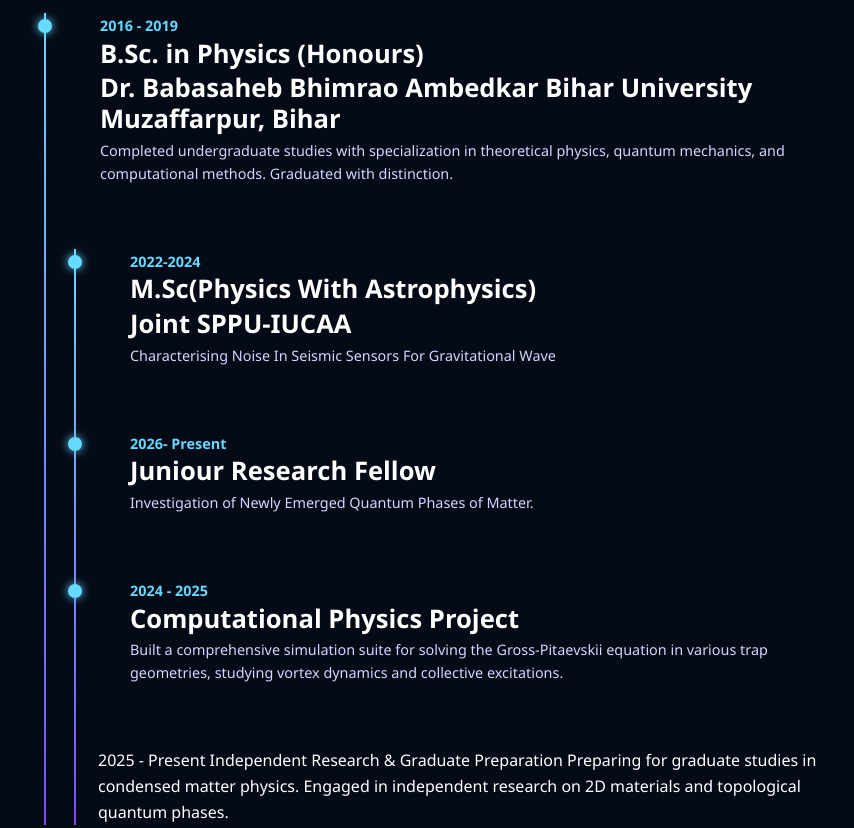
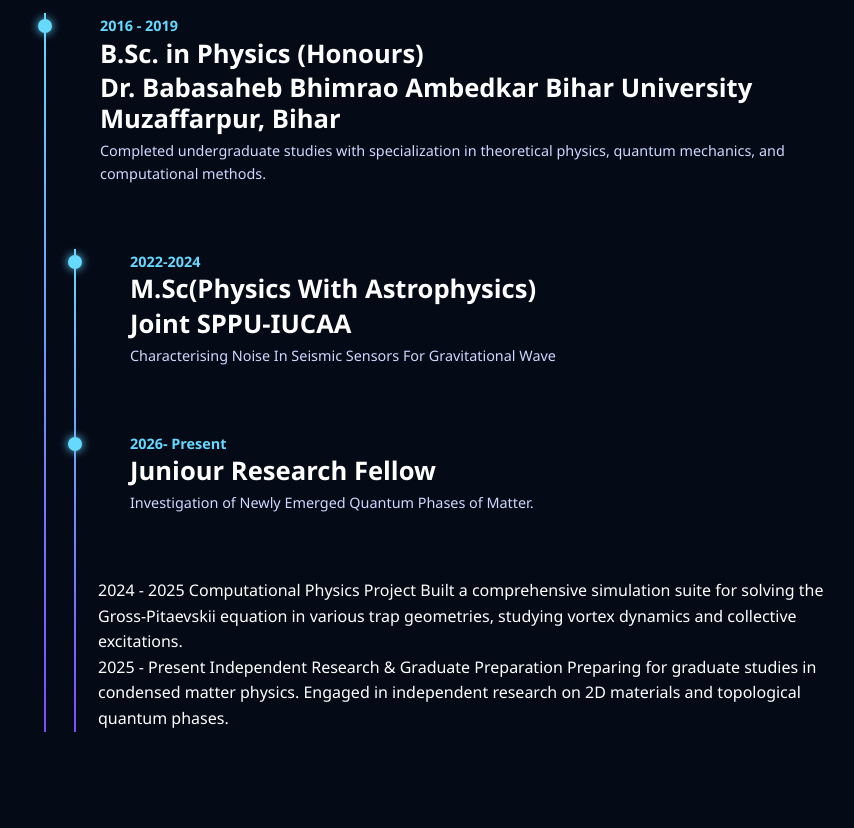
Before and after one commit to akarya7260-byte/khushvantarya, a plain HTML site: page about.html in a window 1280 px wide. Shown: the part 2220-3048 px from the top of the page, without its empty margins (202-1056 px from the left). Drawn offline with nearby package versions, Linux system fonts and the light colour scheme.

Commit message:
Update about.html

```diff
--- a/about.html
+++ b/about.html
@@ -138,7 +138,7 @@
         <span class="timeline-date">2016 - 2019</span>
         <h3 class="timeline-title">B.Sc. in Physics (Honours)</h3>
         <h3 class="timeline-title">Dr. Babasaheb Bhimrao Ambedkar Bihar University Muzaffarpur, Bihar</h3>
-        <p class="timeline-desc">Completed undergraduate studies with specialization in theoretical physics, quantum mechanics, and computational methods. Graduated with distinction.</p>
+        <p class="timeline-desc">Completed undergraduate studies with specialization in theoretical physics, quantum mechanics, and computational methods.</p>
       </div>
 
       <div class="timeline">
@@ -155,11 +155,11 @@
         <p class="timeline-desc">Investigation of Newly Emerged Quantum Phases of Matter.</p>
       </div>
 
-      <div class="timeline-item reveal">
-        <span class="timeline-date">2024 - 2025</span>
-        <h3 class="timeline-title">Computational Physics Project</h3>
-        <p class="timeline-desc">Built a comprehensive simulation suite for solving the Gross-Pitaevskii equation in various trap geometries, studying vortex dynamics and collective excitations.</p>
-      </div>
+      <! div class="timeline-item reveal">
+        <! span class="timeline-date">2024 - 2025</span>
+        <! h3 class="timeline-title">Computational Physics Project</h3>
+        <! p class="timeline-desc">Built a comprehensive simulation suite for solving the Gross-Pitaevskii equation in various trap geometries, studying vortex dynamics and collective excitations.</p>
+      <! /div>
 
       <! div class="timeline-item reveal">
         <! span class="timeline-date">2025 - Present</span>
```
